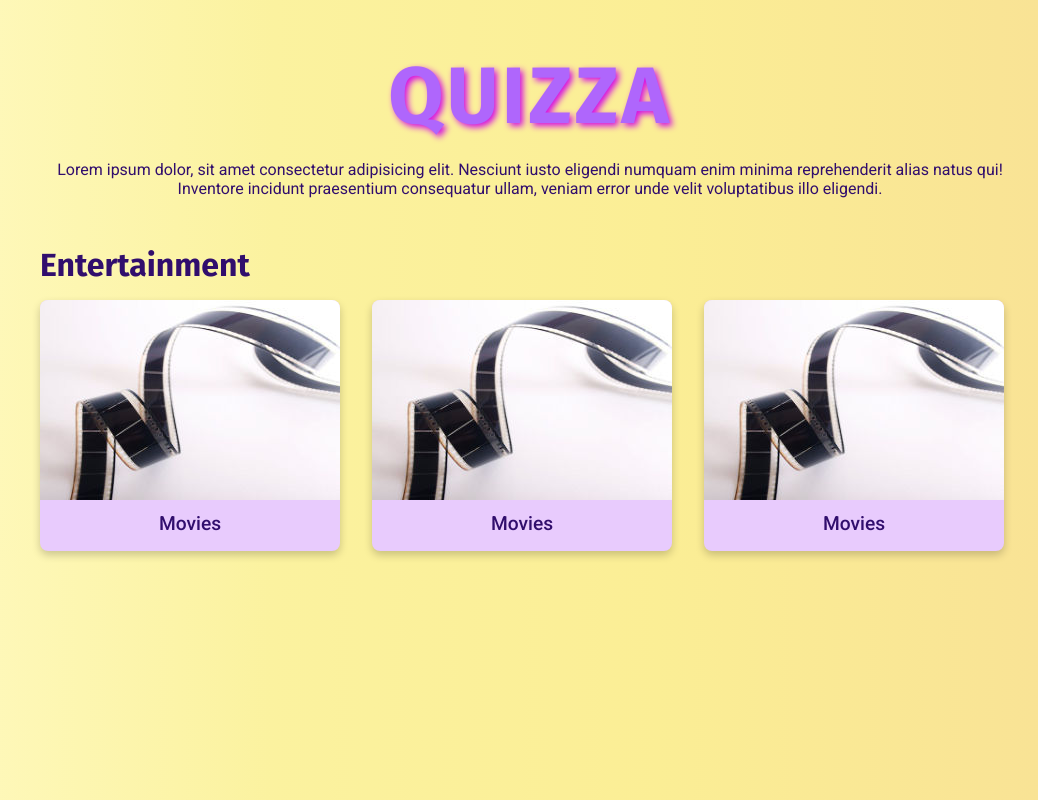
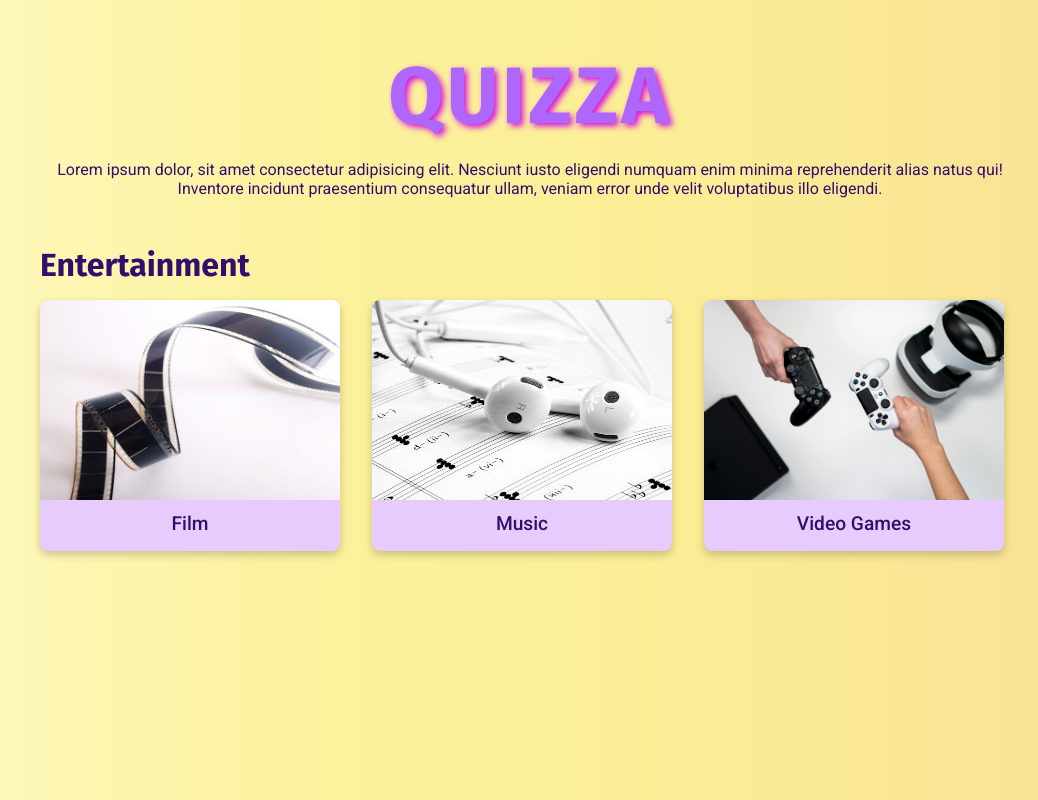
Before and after one commit to VickyPhu/QUIZZA, a React (Vite) app: page / in a window 1280 px wide. Shown: the whole page, without its empty margins (110-1148 px from the left). Built offline with nearby package versions, Linux system fonts and the light colour scheme.

Commit message:
set up link to, binding data for categories

```diff
--- a/src/components/QuizCard.tsx
+++ b/src/components/QuizCard.tsx
@@ -1,4 +1,5 @@
 import { useState } from "react";
+import { Link } from "react-router";
 import styled from "styled-components";
 
 const CategoryName = styled.h2`
@@ -51,17 +52,20 @@ const DifficultyButtons = styled.div`
   display: flex;
   flex-direction: column;
   gap: 0.8rem;
-  transition: 0.3s; //fungerar ej ?
+  opacity: 1;
+  transition: opacity 0.3s ease-in-out;
 `;
 
-const Button = styled.button`
-  cursor: pointer;
+const Button = styled(Link)`
+  display: flex;
+  justify-content: center;
+  align-items: center;
   padding-block: 0.6rem;
   padding-inline: 1.5rem;
   border-radius: 0.5rem;
   background-color: #e8cbfd;
-  border: none;
   box-shadow: 0 4px 8px 0 rgba(0, 0, 0, 0.2);
+  text-decoration: none;
   font-family: Roboto, Arial, sans-serif;
   font-size: 1rem;
   font-weight: 500;
@@ -73,36 +77,53 @@ const Button = styled.button`
   }
 `;
 
+const categories = [
+  {
+    id: 11,
+    name: "Film",
+    img: "/film.jpg",
+  },
+  {
+    id: 12,
+    name: "Music",
+    img: "/music.jpg",
+  },
+  {
+    id: 15,
+    name: "Video Games",
+    img: "/videogame.jpg",
+  },
+];
+
+const difficulties = ["Easy", "Medium", "Hard"];
+
 export default function QuizCard() {
-  const [isHovered, setIsHovered] = useState(false);
+  const [hoveredCard, setHoveredCard] = useState<number | null>(null);
 
   return (
     <section>
       <CategoryName>Entertainment</CategoryName>
       <QuizCardGrid>
-        <QuizCardItem
-          onMouseEnter={() => setIsHovered(true)}
-          onMouseLeave={() => setIsHovered(false)}
-        >
-          <img src="/film.jpg" alt="" />
-          <p>Movies</p>
-          {/* Show the buttons at hover */}
-          {isHovered && (
-            <DifficultyButtons>
-              <Button>Easy</Button>
-              <Button>Medium</Button>
-              <Button>Hard</Button>
+        {categories.map((category) => (
+          <QuizCardItem
+            key={category.id}
+            onMouseEnter={() => setHoveredCard(category.id)}
+            onMouseLeave={() => setHoveredCard(null)}
+          >
+            <img src={category.img} alt={category.name} />
+            <p>{category.name}</p>
+            {/* Show the buttons at hover */}
+            <DifficultyButtons
+              style={{ opacity: hoveredCard === category.id ? 1 : 0 }}
+            >
+              {difficulties.map((difficulty) => (
+                <Button key={difficulty} to="/quiz">
+                  {difficulty}
+                </Button>
+              ))}
             </DifficultyButtons>
-          )}
-        </QuizCardItem>
-        <QuizCardItem>
-          <img src="/film.jpg" alt="" />
-          <p>Movies</p>
-        </QuizCardItem>
-        <QuizCardItem>
-          <img src="/film.jpg" alt="" />
-          <p>Movies</p>
-        </QuizCardItem>
+          </QuizCardItem>
+        ))}
       </QuizCardGrid>
     </section>
   );
```
Also changed, not shown: public/music.jpg (added), public/videogame.jpg (added).
